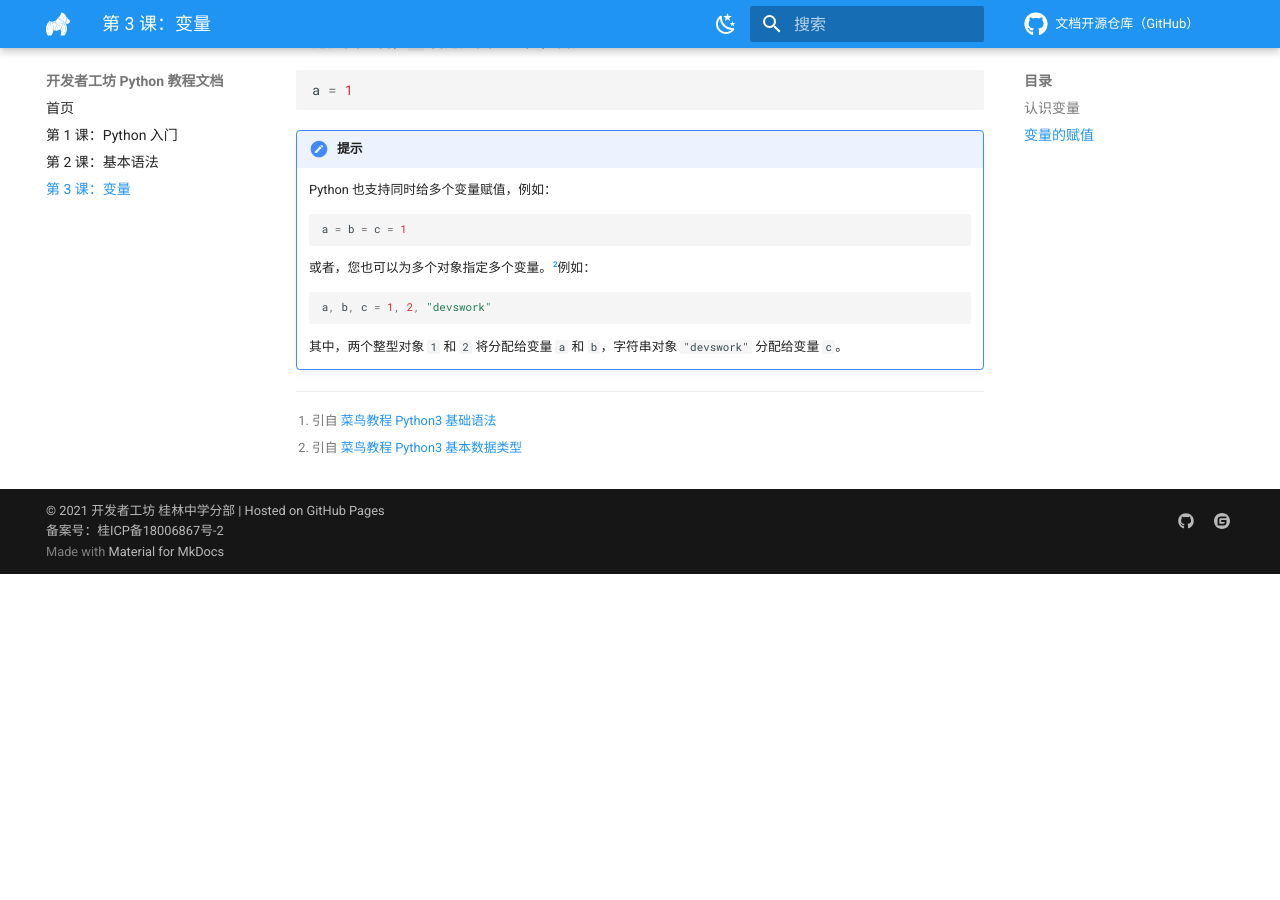
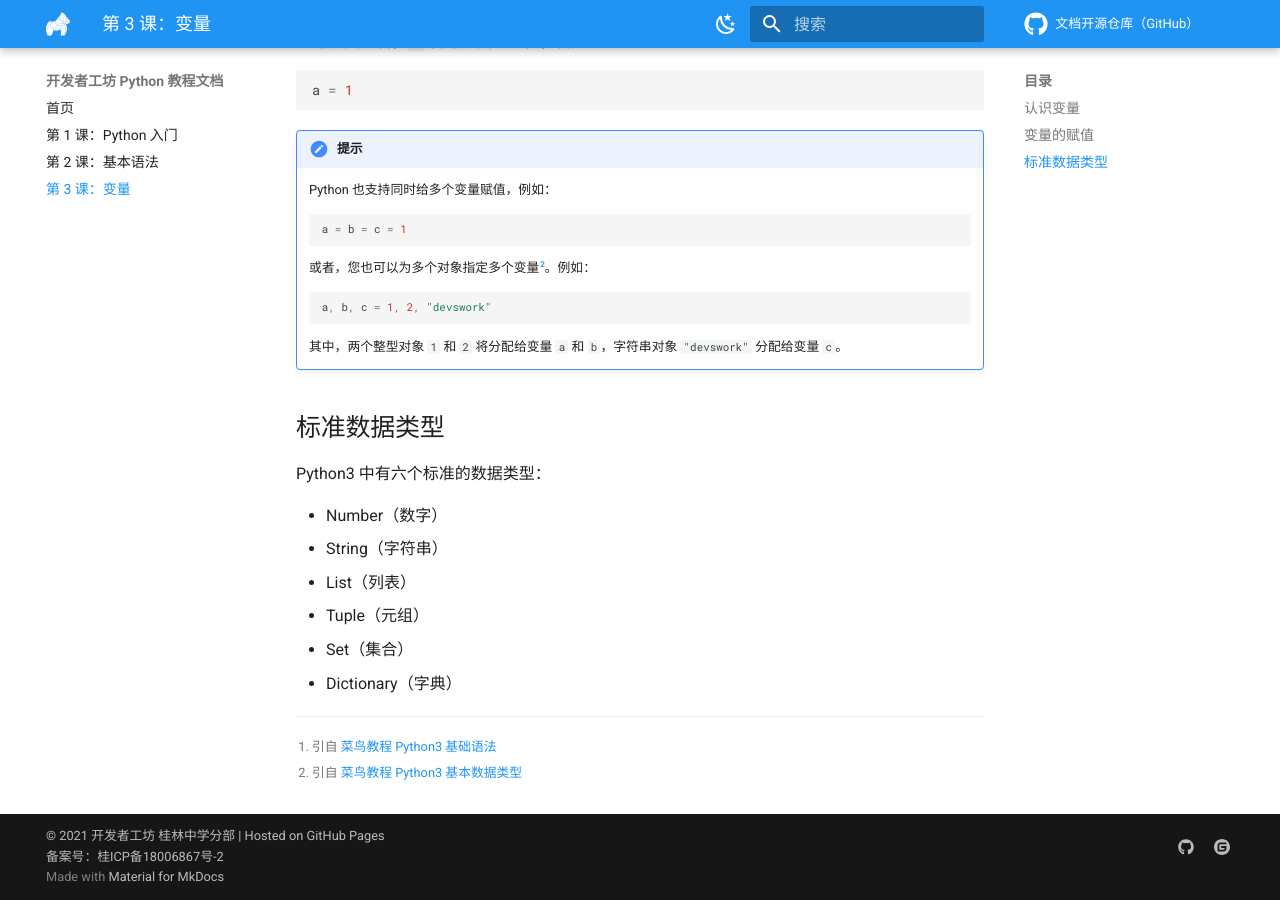
Before and after one commit to devswork-glzx/python-tutorial, an MkDocs documentation site: the page built from docs/03-variables.md, in a window 1280 px wide and 900 px high, scrolled down 581 px. Built offline with MkDocs 1.6.1 and Material for MkDocs 9.7.7, drawn with Linux system fonts in a browser that asks for light colours; comment, search, counter and statistics services are not loaded; before the commit the page ends 1155 px from its top, so only the background shows below that.

Commit message:
small commit

````diff
--- a/docs/03-variables.md
+++ b/docs/03-variables.md
@@ -23,7 +23,7 @@ a = 1
     a = b = c = 1
     ```
 
-    或者，您也可以为多个对象指定多个变量。[^2]例如：
+    或者，您也可以为多个对象指定多个变量[^2]。例如：
 
     ```py
     a, b, c = 1, 2, "devswork"
@@ -31,5 +31,15 @@ a = 1
 
     其中，两个整型对象 `1` 和 `2` 将分配给变量 `a` 和 `b`，字符串对象 `"devswork"` 分配给变量 `c`。
 
+## 标准数据类型
+Python3 中有六个标准的数据类型：
+
+- Number（数字）
+- String（字符串）
+- List（列表）
+- Tuple（元组）
+- Set（集合）
+- Dictionary（字典）
+
 [^1]: 引自 [菜鸟教程 Python3 基础语法](https://www.runoob.com/python3/python3-basic-syntax.html)
 [^2]: 引自 [菜鸟教程 Python3 基本数据类型](https://www.runoob.com/python3/python3-data-type.html)
````
